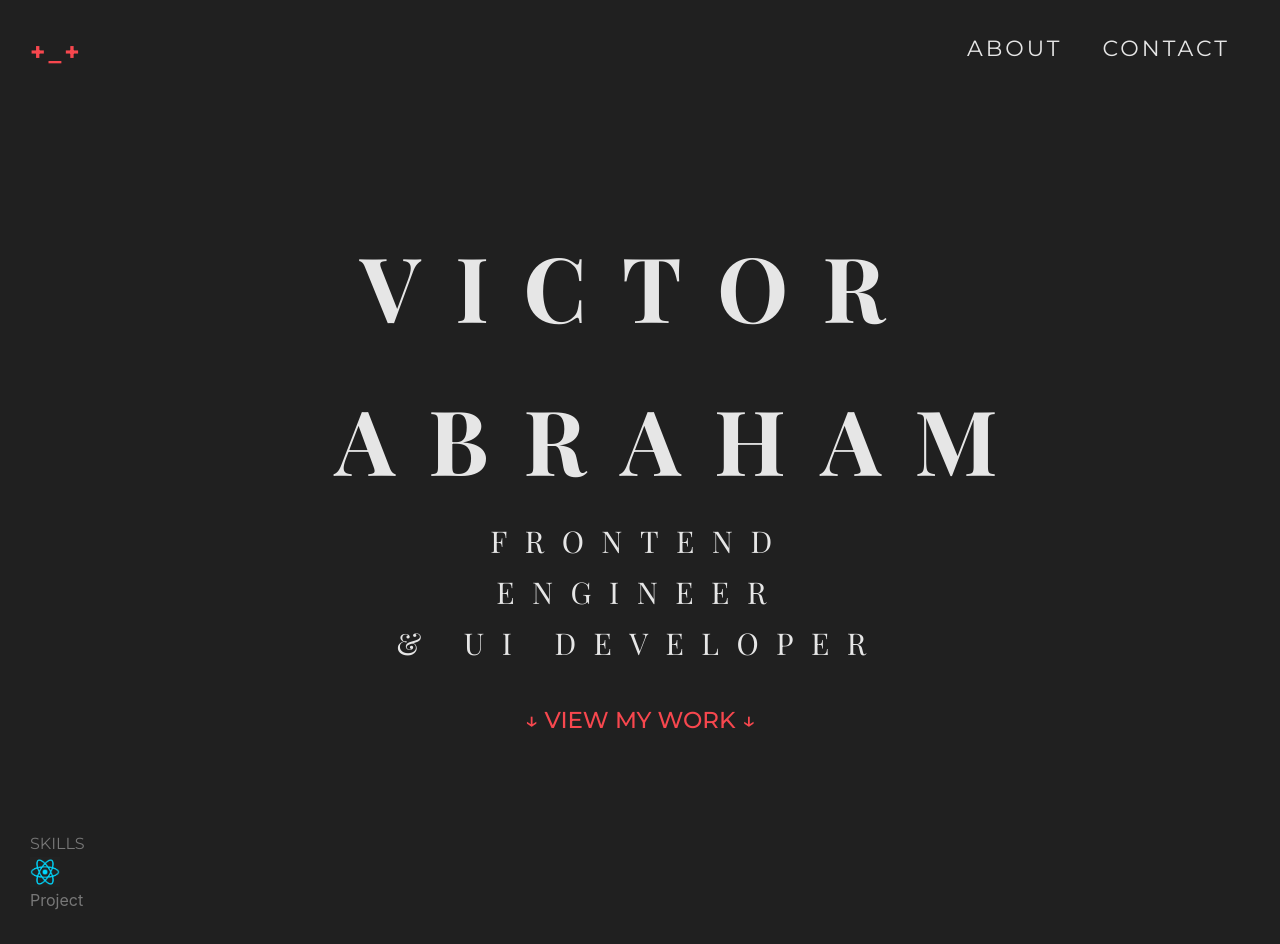
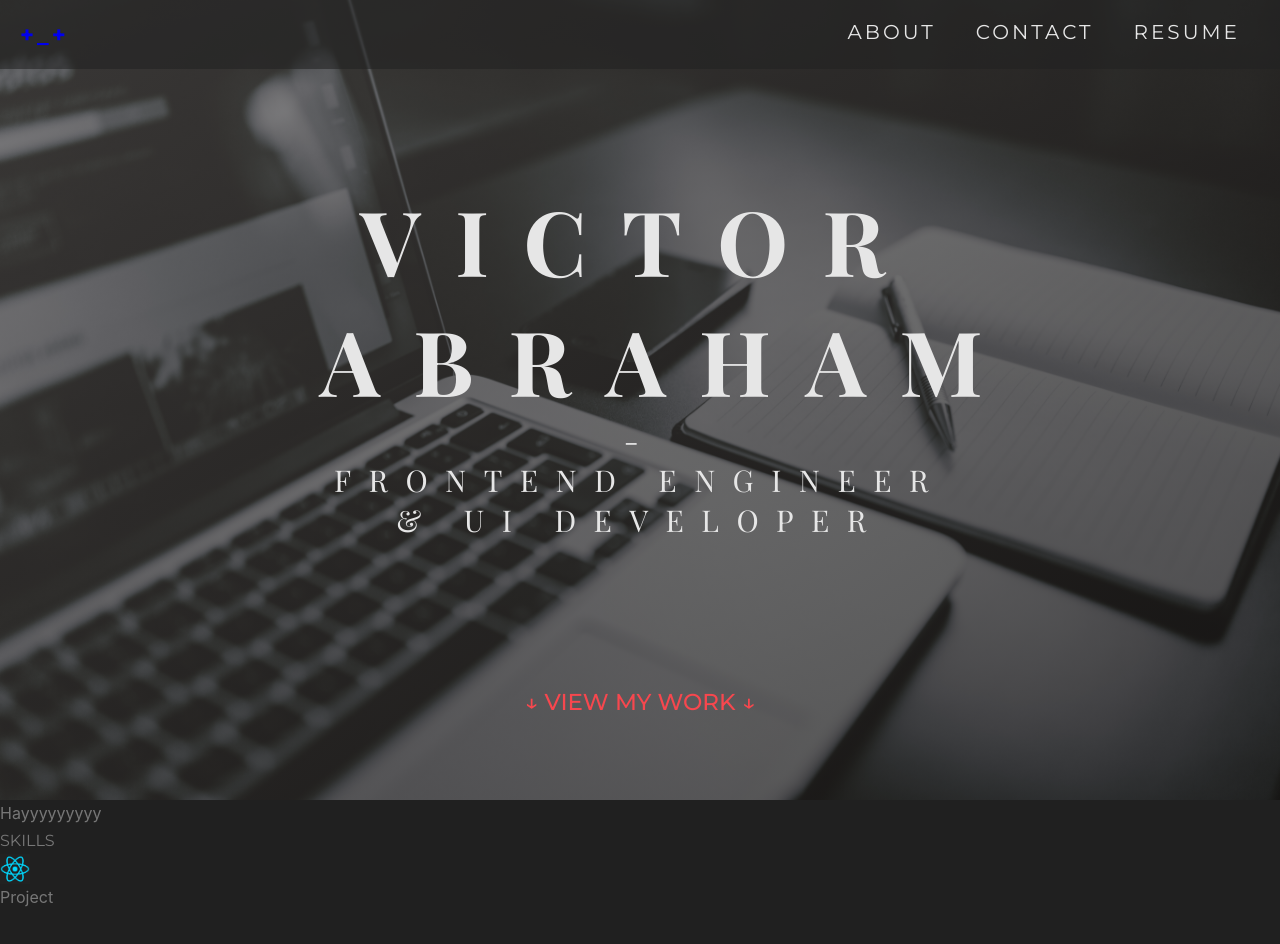
Before and after one commit to VPAbraham/portfolio-page, a React (Create React App) app: page / in a window 1280 px wide. After the commit the page ends 912 px from the top, so only its background shows below. Built offline with nearby package versions, Linux system fonts and the light colour scheme; a web font is replaced by a local one.

Commit message:
Add react router and routes, edit link colors

```diff
--- a/package.json
+++ b/package.json
@@ -10,6 +10,7 @@
     "node-sass": "^4.13.1",
     "react": "^16.12.0",
     "react-dom": "^16.12.0",
+    "react-router-dom": "^5.2.0",
     "react-scripts": "3.3.0"
   },
   "scripts": {
--- a/src/App/App.js
+++ b/src/App/App.js
@@ -1,11 +1,26 @@
 import React, { Component } from 'react';
 import './App.scss';
+import Heading from '../components/Heading/Heading';
 import Home from '../views/Home/Home';
+import Resume from '../views/Resume/Resume';
+
+import {Route, Switch} from 'react-router-dom';
 
 class App extends Component {
   render() {
     return(
-      <Home />
+      <div>
+        <Heading />
+        <Switch>
+          <Route path='/resume'>
+            <Resume />
+          </Route>
+          <Route exact path='/' >
+            <Home />
+          </Route>
+        </Switch>
+
+      </div>
     )
   }
 }
--- a/src/App/App.scss
+++ b/src/App/App.scss
@@ -1,6 +1,7 @@
 @import url('https://fonts.googleapis.com/css?family=Playfair+Display:400,500,600,700,800,800i,900,900i&display=swap');
 @import url('https://fonts.googleapis.com/css?family=Open+Sans:400,600,700,800&display=swap');
 @import url('https://fonts.googleapis.com/css?family=Montserrat:400,500,600,700,800&display=swap');
+@import url('https://fonts.googleapis.com/css2?family=Roboto+Mono:ital,wght@0,300;0,400;1,200;1,300&display=swap');
 * {
   box-sizing: border-box;
   padding: 0;
@@ -11,6 +12,14 @@ html {
   font-size: 62.5%;
   background: rgb(32, 32, 32);
 }
+
+a {
+  text-decoration: none;
+}
+
+a:visited {
+  color: rgb(247, 71, 78);
+}
 // @keyframes App-logo-spin {
 //   from {
 //     transform: rotate(0deg);
--- a/src/assets/images/imageObject.js
+++ b/src/assets/images/imageObject.js
@@ -1,6 +1,8 @@
 import react from './react.png';
 import working from './working.jpg';
+import logo from './personal_logo.png';
 export const imageObject = {
  react,
- working
+ working,
+ logo
 }
--- a/src/components/Heading/Heading.js
+++ b/src/components/Heading/Heading.js
@@ -1,29 +1,48 @@
 import React from 'react';
 import './Heading.scss';
-import logo from '../../assets/images/logo.png'
 import { imageObject } from '../../assets/images/imageObject';
+import { Link } from 'react-router-dom';
 
-const Heading = () => {
+const Heading = (props) => {
   return (
-    <header class="header">
-      <div class="header__nav">
-        <div class="header__nav__left">
-        <h3>+_+</h3>
+    <header className="header">
+      <div className="header__nav">
+        <div className="header__nav__left">
+          <Link className='home_button' to='/'>
+            <h3>+_+</h3>
+          </Link>
+        {/* <img src={imageObject.logo} /> */}
         </div>
-        <div class="header__nav__right">
-          <a href="#" class="page-link">About</a>
-          <a href="#" class="page-link">Contact</a>
+        <div className="header__nav__right">
+          <Link to="/about" className="page-link">
+            About
+          </Link>
+          <Link to="/contact" className="page-link">
+            Contact
+          </Link>
+          <Link to="/resume" className="page-link">
+            Resume
+          </Link>
         </div>
       </div>
-      <div class="header__text-box">
-          <h1 class="heading-primary">
-              <span class="heading-primary--main">Victor Abraham</span>
-              <span class="heading-primary--sub">Frontend Engineer</span>
-              <span class="heading-primary--sub">& UI Developer</span>
+      <div className="header__text-box">
+          <h1 className="heading-primary">
+              <span className="heading-primary--main">
+                Victor Abraham
+              </span>
+              <span className="heading-primary--sub">
+                -
+              </span>
+              <span className="heading-primary--sub">
+                Frontend Engineer
+              </span>
+              <span className="heading-primary--sub">
+                & UI Developer
+              </span>
           </h1>
       </div>
-      <div class="header__button-box">
-            <a href="#" class="btn btn--work btn--animated">↓ View My Work ↓</a>
+      <div className="header__button-box">
+            <a href="#" className="btn btn--work btn--animated">↓ View My Work ↓</a>
           </div>
     </header>
   )
--- a/src/components/Heading/Heading.scss
+++ b/src/components/Heading/Heading.scss
@@ -1,4 +1,4 @@
-$black-color: rgb(31, 31, 31);
+$black-color: #202020;
 $white-color: rgb(230, 230, 230);
 $red-color: rgb(247, 71, 78);
 $color-grey-dark: rgb(119, 119, 119);
@@ -12,24 +12,34 @@ $font-sans-serif: 'Montserrat', sans-serif;
   font-size: 4rem;
   position: relative;
   height: 100vh;
-  // background-position: top;
-  // background-size: cover;
-  // background-image: linear-gradient(
-  //   to right bottom,
-  //   rgba(rgb(221, 221, 221), .6),
-  //   rgba(rgb(10, 10, 10), .7)),
-  //   url(../../assets/images/working.jpg);
+  background-position: top;
+  background-size: cover;
+  background-image: linear-gradient(
+    to right bottom,
+    rgba(rgb(67, 67, 67), .6),
+    rgba(rgb(10, 10, 10), .7)),
+    url(../../assets/images/working.jpg);
 
   &__nav {
     display: flex;
     justify-content: space-between;
     font-family: 'Montserrat', sans-serif;
-    font-size: 2.2rem;
+    font-size: 2rem;
     letter-spacing: .3rem;
     text-transform: uppercase;
     animation: moveInTop 1s ease-out;
+    padding: 2rem;
+    background-color: rgba(34, 34, 34, 0.577);
+
+
     &__left {
       color: $red-color;
+    }
+
+
+    &__left:link {
+      color: $red-color;
+      text-decoration: none;
     }
 
     &__right {
@@ -53,7 +63,6 @@ $font-sans-serif: 'Montserrat', sans-serif;
     left: 50%;
     transform: translate(-50%, -50%);
     text-align: center;
-
     background-size: cover;
     background-position: top;
     width: 50%;
@@ -182,8 +191,8 @@ $font-sans-serif: 'Montserrat', sans-serif;
   }
 
   &:hover {
-    transform: translateY(-3px);
-    box-shadow: 0 1rem 2rem rgba(black, .2);
+    transform: translateY(-5px);
+    // box-shadow: 0 1rem 2rem rgba(black, .2);
 
     &::after {
       transform: scaleX(1.4) scaleY(1.6)
--- a/src/index.js
+++ b/src/index.js
@@ -2,9 +2,14 @@ import React from 'react';
 import ReactDOM from 'react-dom';
 import './index.scss';
 import App from './App/App';
+import { BrowserRouter as Router } from 'react-router-dom';
 import * as serviceWorker from './serviceWorker';
 
-ReactDOM.render(<App />, document.getElementById('root'));
+ReactDOM.render(
+  <Router>
+    <App />
+  </Router>,
+  document.getElementById('root'));
 
 // If you want your app to work offline and load faster, you can change
 // unregister() to register() below. Note this comes with some pitfalls.
--- a/src/views/Home/Home.js
+++ b/src/views/Home/Home.js
@@ -13,7 +13,7 @@ class Home extends Component {
   render() {
     return (
     <body class="home">
-      <Heading/>
+      <p>Hayyyyyyyyy</p>
       <Skills />
       <Project />
     </body>
--- a/src/views/Home/Home.scss
+++ b/src/views/Home/Home.scss
@@ -4,6 +4,5 @@ $color-grey-dark: #777;
   font-weight: 400;
   font-size: 16px;
   line-height: 1.7;
-  padding: 3rem;
   color: $color-grey-dark;
 }
--- /dev/null
+++ b/src/views/Resume/Resume.js
@@ -0,0 +1,11 @@
+import React from 'react';
+
+const Resume = () => {
+  return (
+    <div className='resume'>
+      <p>resume here</p>
+    </div>
+  )
+}
+
+export default Resume;
```
Also changed, not shown: src/assets/images/personal_logo.png (added), 1 other file (tests, documents, lock files or other folders).
